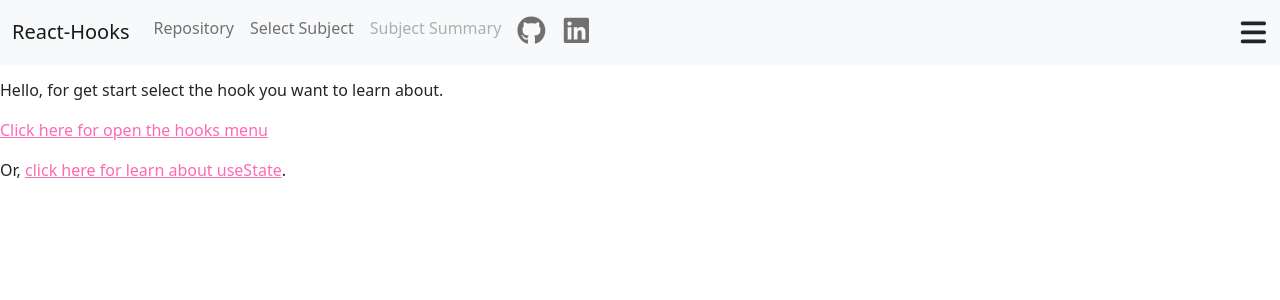
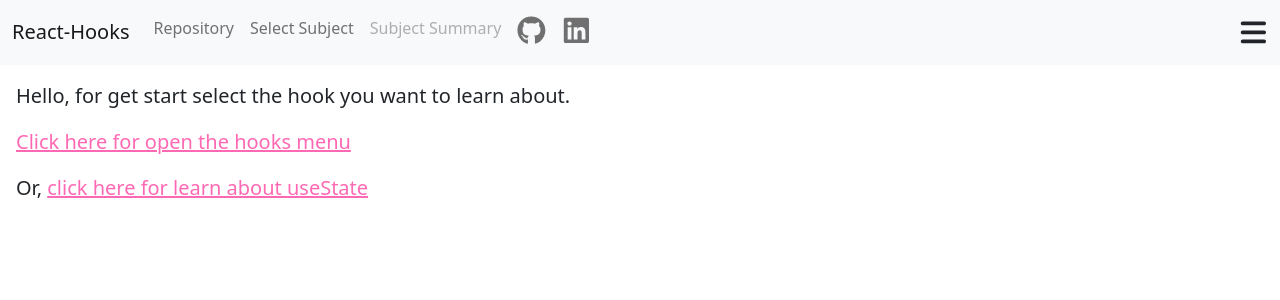
Before and after one commit to ShayGali/react-hooks, a React (Create React App) app: page / in a window 1280 px wide. Shown: the top 300 px of the page. Built offline with nearby package versions, Linux system fonts and the light colour scheme.

Commit message:
change font size and margin on land page

```diff
--- a/src/components/LandPage.js
+++ b/src/components/LandPage.js
@@ -2,7 +2,7 @@ import React from "react";
 
 export default function LandPage({ setIsOpen, setHooksExample }) {
   return (
-    <>
+    <div className="m-3 fz-3 fs-5">
       <p>Hello, for get start select the hook you want to learn about.</p>
       <p
         style={{
@@ -26,8 +26,7 @@ export default function LandPage({ setIsOpen, setHooksExample }) {
         >
           click here for learn about useState
         </span>
-        .
       </p>
-    </>
+    </div>
   );
 }
```
